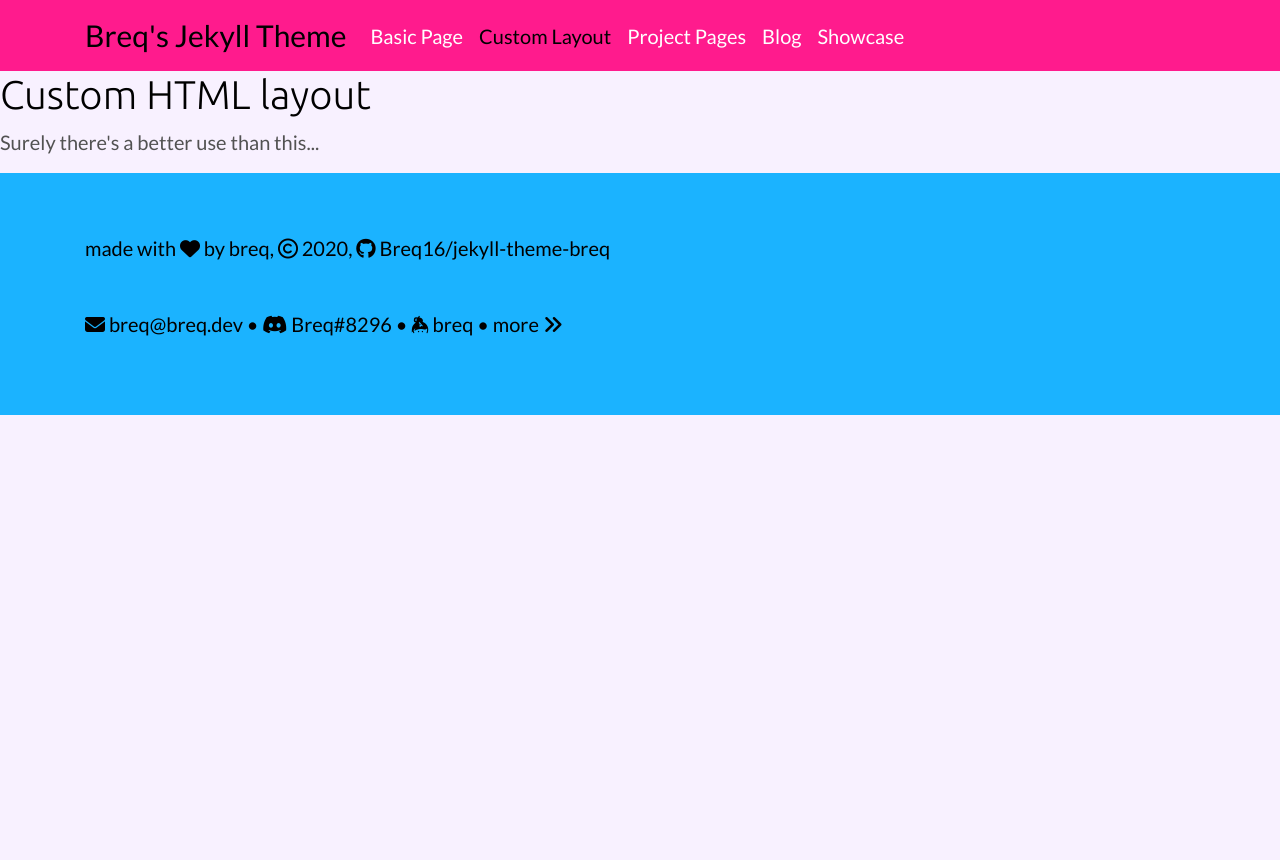
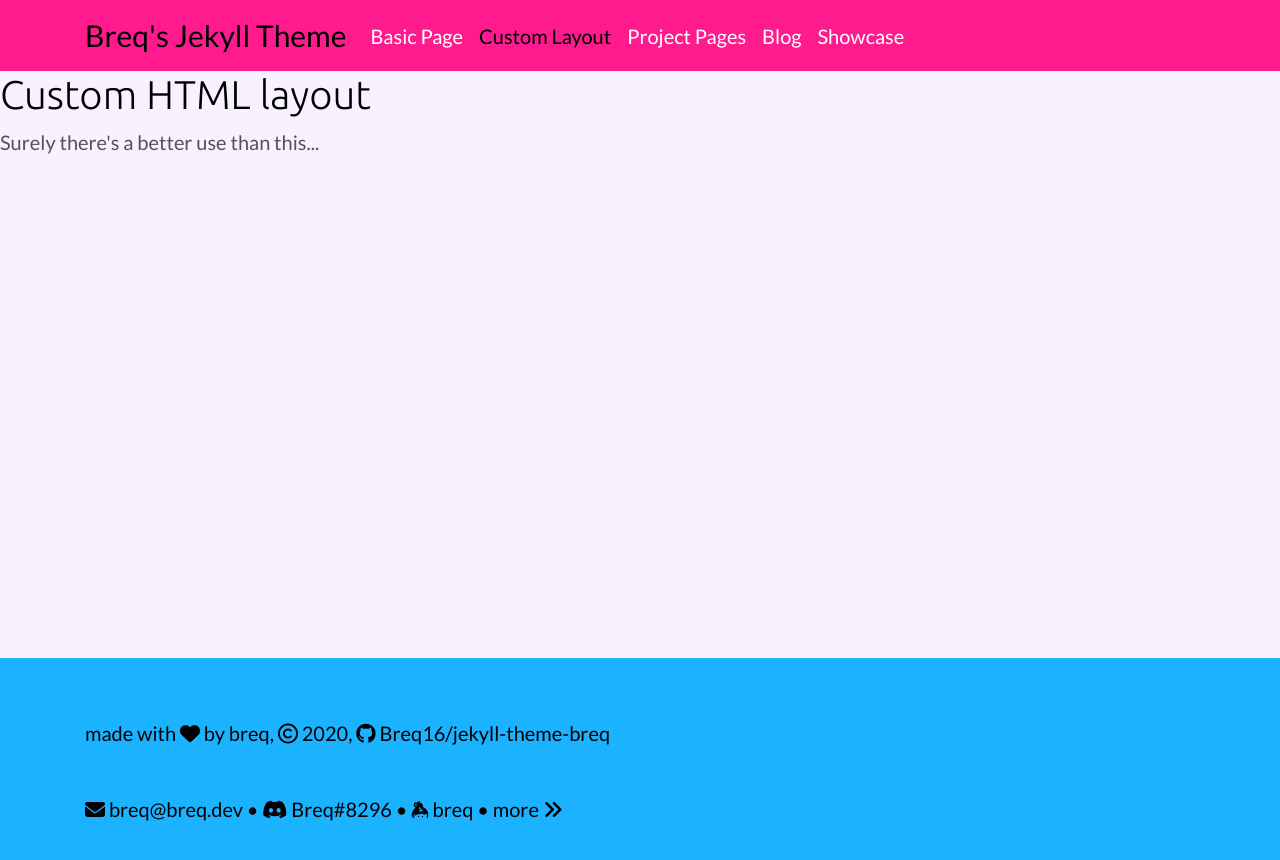
Before and after one commit to Breq16/jekyll-theme-breq, a Jekyll site: the page built from custom-layout.html, in a window 1280 px wide. Shown: the top 860 px of the page. Built offline with Jekyll 4.4.1, drawn with Linux system fonts in a browser that asks for light colours; nearby versions of some CDN libraries.

Commit message:
Put footer always at bottom of page using flexbox

```diff
--- a/_layouts/default.html
+++ b/_layouts/default.html
@@ -11,12 +11,12 @@
 
 <body>
 
-  {% include nav.html %}
+    <div class="content-wrap">
+        {% include nav.html %}
 
-  {{ content }}
-
-  {% include footer.html %}
-
+        {{ content }}
+    </div>
+    {% include footer.html %}
 </body>
 
 </html>
--- a/_sass/main.scss
+++ b/_sass/main.scss
@@ -195,3 +195,19 @@ table, tbody, td, th {
 table {
     margin-bottom: 1rem;
 }
+
+html, body {
+  height: 100%;
+}
+
+body {
+  display: flex;
+  flex-direction: column;
+}
+
+.content-wrap {
+  flex: 1 0 auto;
+}
+.footer {
+  flex-shrink: 0;
+}
```
